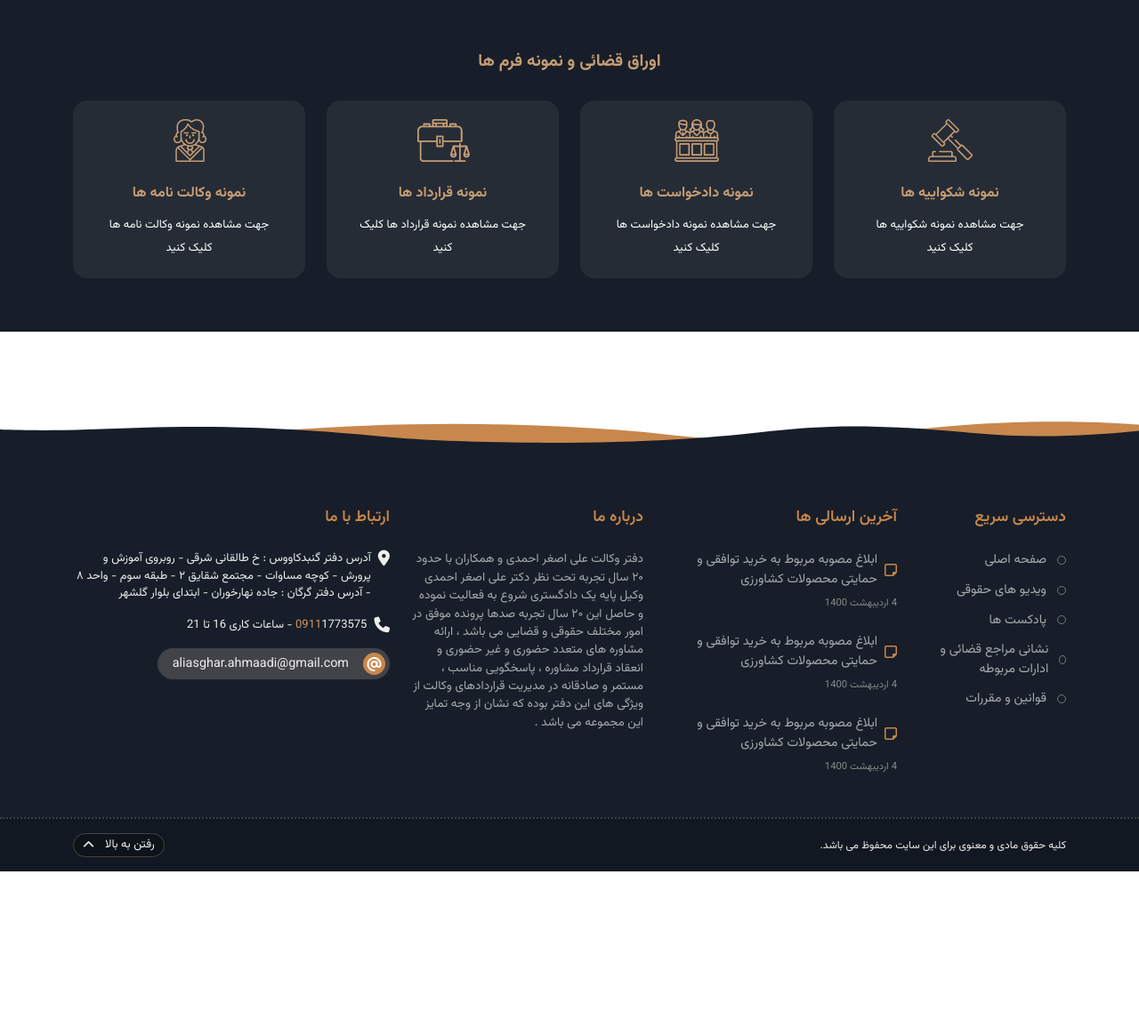
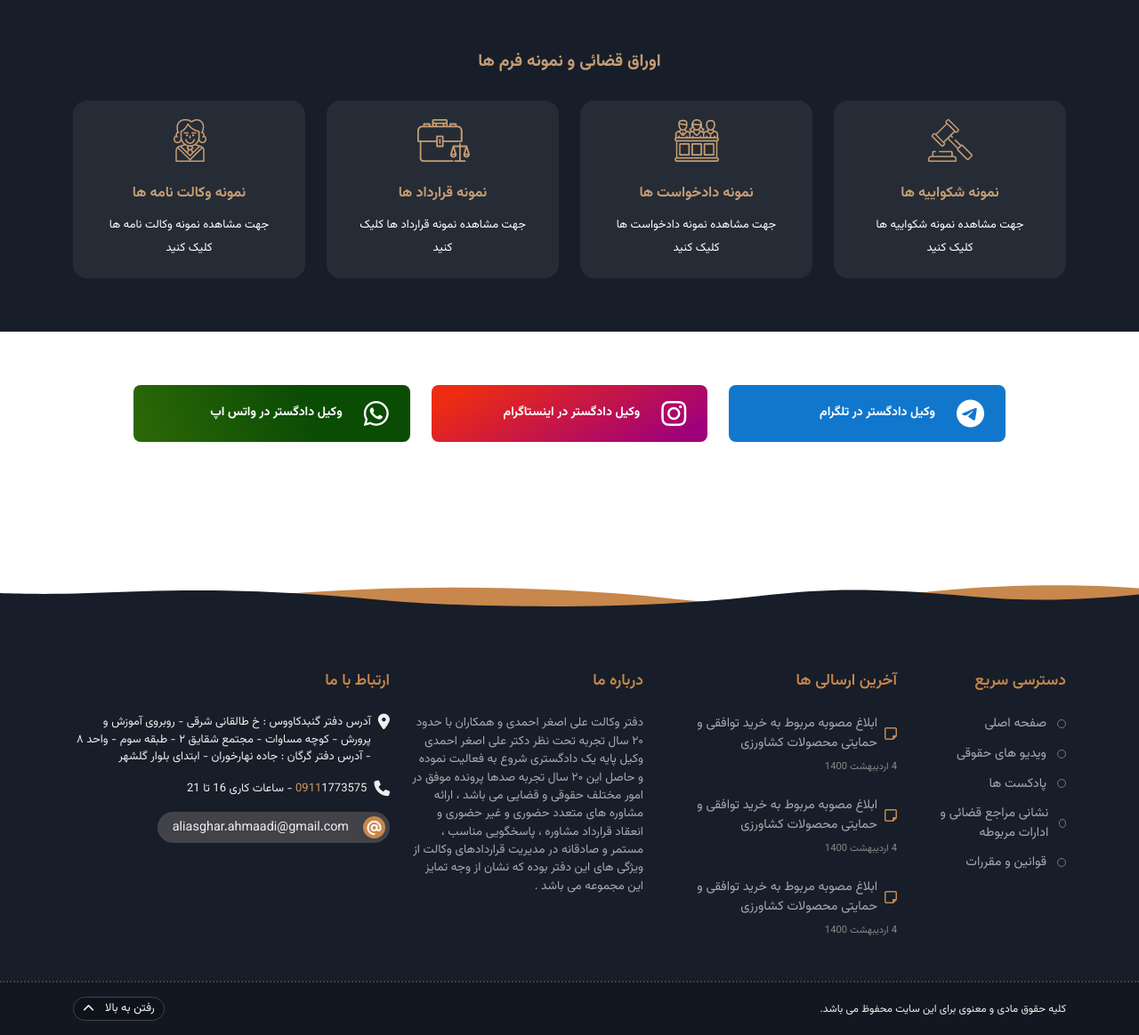
Before and after one commit to nafasebra/vakil-pure-project, a Node project: template src/pages/index.ejs in a window 1280 px wide. Shown: the part 2862-4026 px from the top of the page at 89% size. Before the commit the page ends 3842 px from the top, so only its background shows below. Run offline with Node 20 templates, Linux system fonts and the light colour scheme; the template is opened without the code that fills it, so the values that code supplies are empty; some web fonts are replaced.

Commit message:
add new section

```diff
--- a/public/style/main.css
+++ b/public/style/main.css
@@ -529,6 +529,42 @@ section {
   border-color: var(--bg-orange-light);
 }
 
+/* SOCIAL MEDIA SECTION */
+.small__container {
+  width: 100%;
+  max-width: 1000px;
+  margin: 0 auto;
+}
+.social__card {
+  width: 100%;
+  display: flex;
+  align-items: center;
+  gap: 1.5rem;
+  padding: 1rem 1.5rem;
+  border-radius: 0.5rem;
+  color: white
+}
+.social__card.blue {
+  background-color: #1177cd;
+}
+.social__card.pink {
+  -webkit-background: linear-gradient(150deg, #ED2C12 11%, #9E007C 91%);
+  -moz-background: linear-gradient(150deg, #ED2C12 11%, #9E007C 91%);
+  background: linear-gradient(150deg, #ED2C12 11%, #9E007C 91%);
+}
+.social__card.green {
+  -webkit-background: linear-gradient(70deg, #2D6907 0%, #0B4C05 62%);
+  -moz-background: linear-gradient(70deg, #2D6907 0%, #0B4C05 62%);
+  background: linear-gradient(70deg, #2D6907 0%, #0B4C05 62%);
+}
+.social__card i{
+  font-size: 2rem;
+}
+.social__card p{
+  font-size: 14px;
+  font-weight: 700;
+}
+
 /* FOOTER */
 .footer__container {
   position: relative;
--- a/src/pages/index.ejs
+++ b/src/pages/index.ejs
@@ -325,67 +325,94 @@
       <section id="services-dark" class="bg_gray__dark">
         <div class="container">
           <h2>اوراق قضائی و نمونه فرم ها</h2>
-          <div class="row g-4 ">
+          <div class="row g-4">
             <div class="col-sm-12 col-md-6 col-lg-3">
               <div class="service__card--2">
                 <a href="#">
-                  <img src="/assets/images/service-icon-03-1.png" alt="server-1" />
+                  <img
+                    src="/assets/images/service-icon-03-1.png"
+                    alt="server-1"
+                  />
                 </a>
                 <div class="service__card-body--2">
                   <h3>
                     <a href="#">نمونه شکواییه ها</a>
                   </h3>
-                  <p>
-                    جهت مشاهده نمونه شکواییه ها کلیک کنید
-                  </p>
+                  <p>جهت مشاهده نمونه شکواییه ها کلیک کنید</p>
                 </div>
               </div>
             </div>
             <div class="col-sm-12 col-md-6 col-lg-3">
               <div class="service__card--2">
                 <a href="#">
-                  <img src="/assets/images/service-icon-02-1.png" alt="server-1" />
+                  <img
+                    src="/assets/images/service-icon-02-1.png"
+                    alt="server-1"
+                  />
                 </a>
                 <div class="service__card-body--2">
                   <h3>
                     <a href="#">نمونه دادخواست ها</a>
                   </h3>
-                  <p>
-                    جهت مشاهده نمونه دادخواست ها کلیک کنید
-                  </p>
+                  <p>جهت مشاهده نمونه دادخواست ها کلیک کنید</p>
                 </div>
               </div>
             </div>
             <div class="col-sm-12 col-md-6 col-lg-3">
               <div class="service__card--2">
                 <a href="#">
-                  <img src="/assets/images/service-icon-01-1.png" alt="server-1" />
+                  <img
+                    src="/assets/images/service-icon-01-1.png"
+                    alt="server-1"
+                  />
                 </a>
                 <div class="service__card-body--2">
                   <h3>
                     <a href="#">نمونه قرارداد ها</a>
                   </h3>
-                  <p>
-                    جهت مشاهده نمونه قرارداد ها کلیک کنید
-                  </p>
+                  <p>جهت مشاهده نمونه قرارداد ها کلیک کنید</p>
                 </div>
               </div>
             </div>
             <div class="col-sm-12 col-md-6 col-lg-3">
               <div class="service__card--2">
                 <a href="#">
-                  <img src="/assets/images/service-icon-04-1.png" alt="server-1" />
+                  <img
+                    src="/assets/images/service-icon-04-1.png"
+                    alt="server-1"
+                  />
                 </a>
                 <div class="service__card-body--2">
                   <h3>
                     <a href="#">نمونه وکالت نامه ها</a>
                   </h3>
-                  <p>
-                    جهت مشاهده نمونه وکالت نامه ها کلیک کنید
-                  </p>
+                  <p>جهت مشاهده نمونه وکالت نامه ها کلیک کنید</p>
                 </div>
               </div>
             </div>
+          </div>
+        </div>
+      </section>
+
+      <section id="socials" class="small__container">
+        <div class="row">
+          <div class="col-sm-12 col-md-4">
+            <a href="#" class="social__card blue">
+              <i class="fab fa-telegram"></i>
+              <p>وکیل دادگستر در تلگرام</p>
+            </a>
+          </div>
+          <div class="col-sm-12 col-md-4">
+            <a href="#" class="social__card pink">
+              <i class="fab fa-instagram"></i>
+              <p>وکیل دادگستر در اینستاگرام</p>
+            </a>
+          </div>
+          <div class="col-sm-12 col-md-4">
+            <a href="#" class="social__card green">
+              <i class="fab fa-whatsapp"></i>
+              <p>وکیل دادگستر در واتس اپ</p>
+            </a>
           </div>
         </div>
       </section>
```
